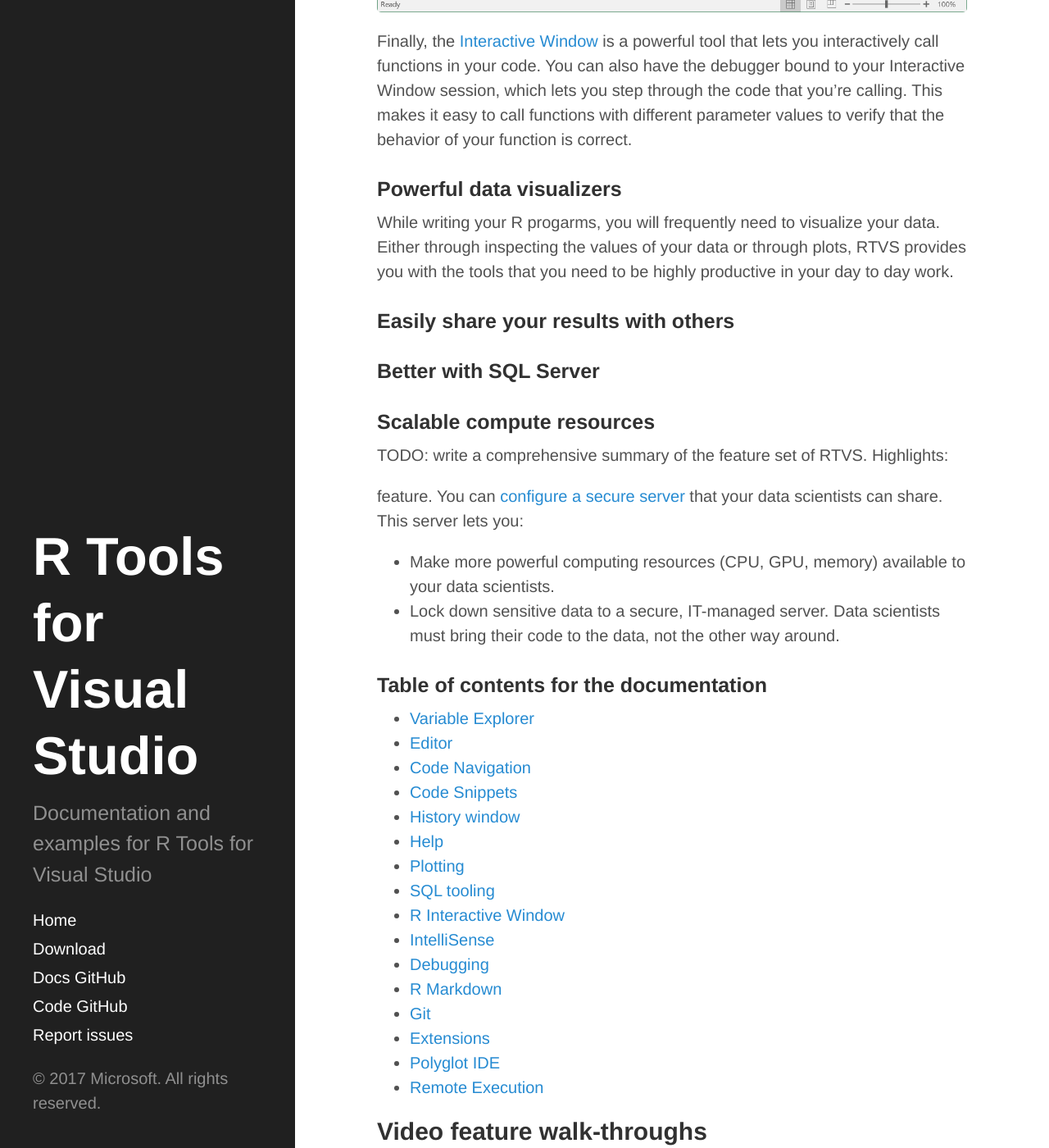
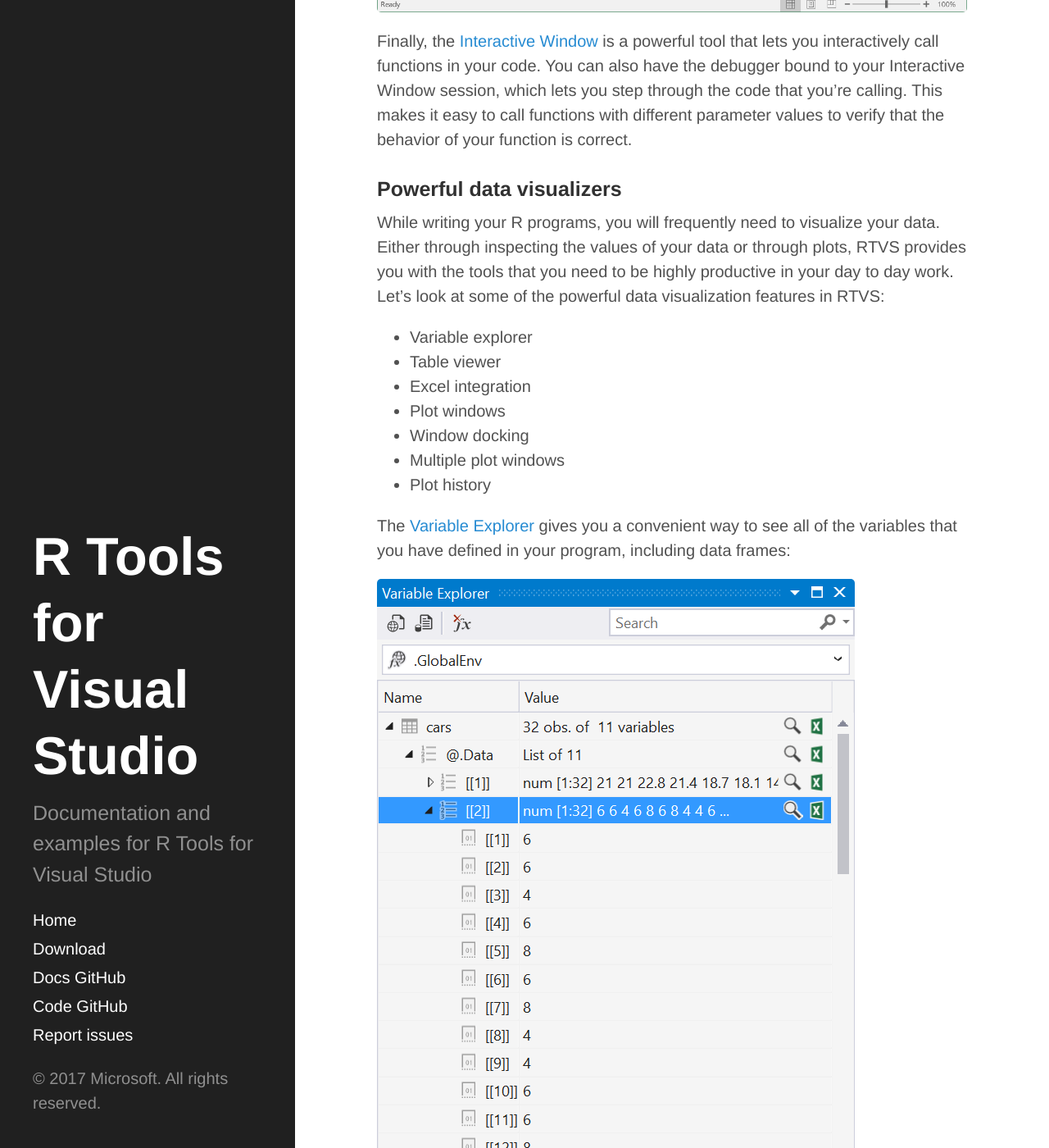
Before and after one commit to microsoft/RTVS-docs, a Jekyll site: the page built from index.md, in a window 1280 px wide and 1400 px high, scrolled down 7320 px. Shown: the whole window at 82% size. Built offline with Jekyll 4.4.1, drawn with Linux system fonts in a browser that asks for light colours; our own code applies the rules of GitHub Pages for plain Markdown files; some of the changed text lies outside the part shown.

Commit message:
Completing the data visualization section of the feature overviews

```diff
--- a/index.md
+++ b/index.md
@@ -172,10 +172,39 @@
 
 ### Powerful data visualizers
 
-While writing your R progarms, you will frequently need to visualize your data.
+While writing your R programs, you will frequently need to visualize your data.
 Either through inspecting the values of your data or through plots, RTVS
 provides you with the tools that you need to be highly productive in your day to
-day work.
+day work. Let's look at some of the powerful data visualization features in RTVS:
+
+* Variable explorer
+* Table viewer
+* Excel integration
+* Plot windows
+* Window docking
+* Multiple plot windows
+* Plot history
+
+The [Variable Explorer](./variable-explorer.html) gives you a convenient way to
+see all of the variables that you have defined in your program, including data
+frames:
+
+![](./media/RTVS-REPL-variable-explorer-cmds-example-drill-down2.png)
+
+It provides convenient links to other tools like the **Table viewer** for
+visualizing your data frames, and a one-click experience for exporting your data
+frame to **Excel**:
+
+![](./media/RTVS-REPL-variable-explorer-table-view.png)
+
+[Plots](./plotting.html) are a key part of your workflow as an R developer.
+There are fantastic plotting libraries available for R, and we make it easy for
+you to interact with the plots that they create. We give you tools to arrange
+your plots where you want them to be, we give you with an interactive history of
+all of the plots that you've created, and we make it easy to export your plots
+to other tools so that you can generate reports from your data.
+
+![Plotting Hero Image](./media/plotting-hero-image.png)
 
 ### Easily share your results with others
 
```
